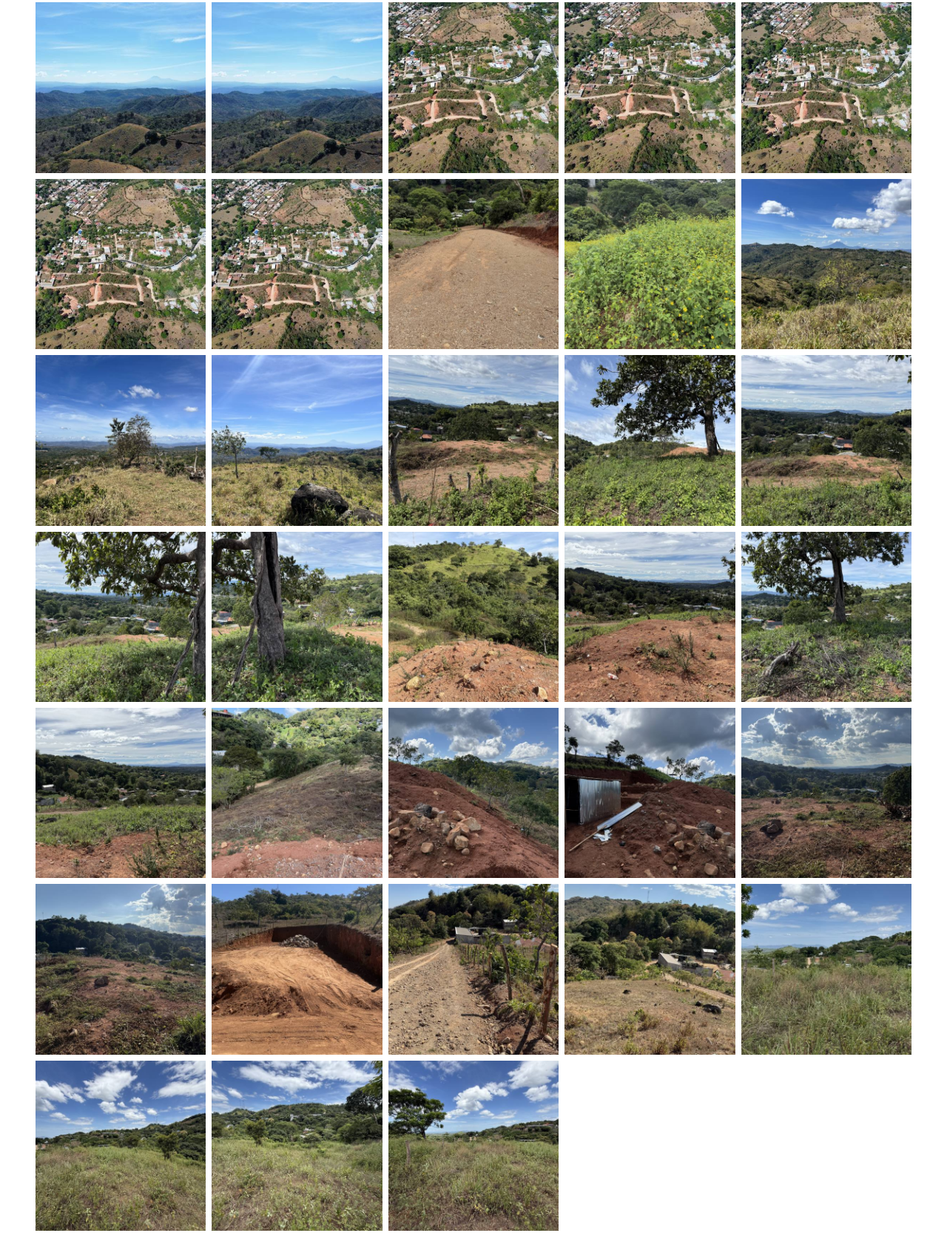
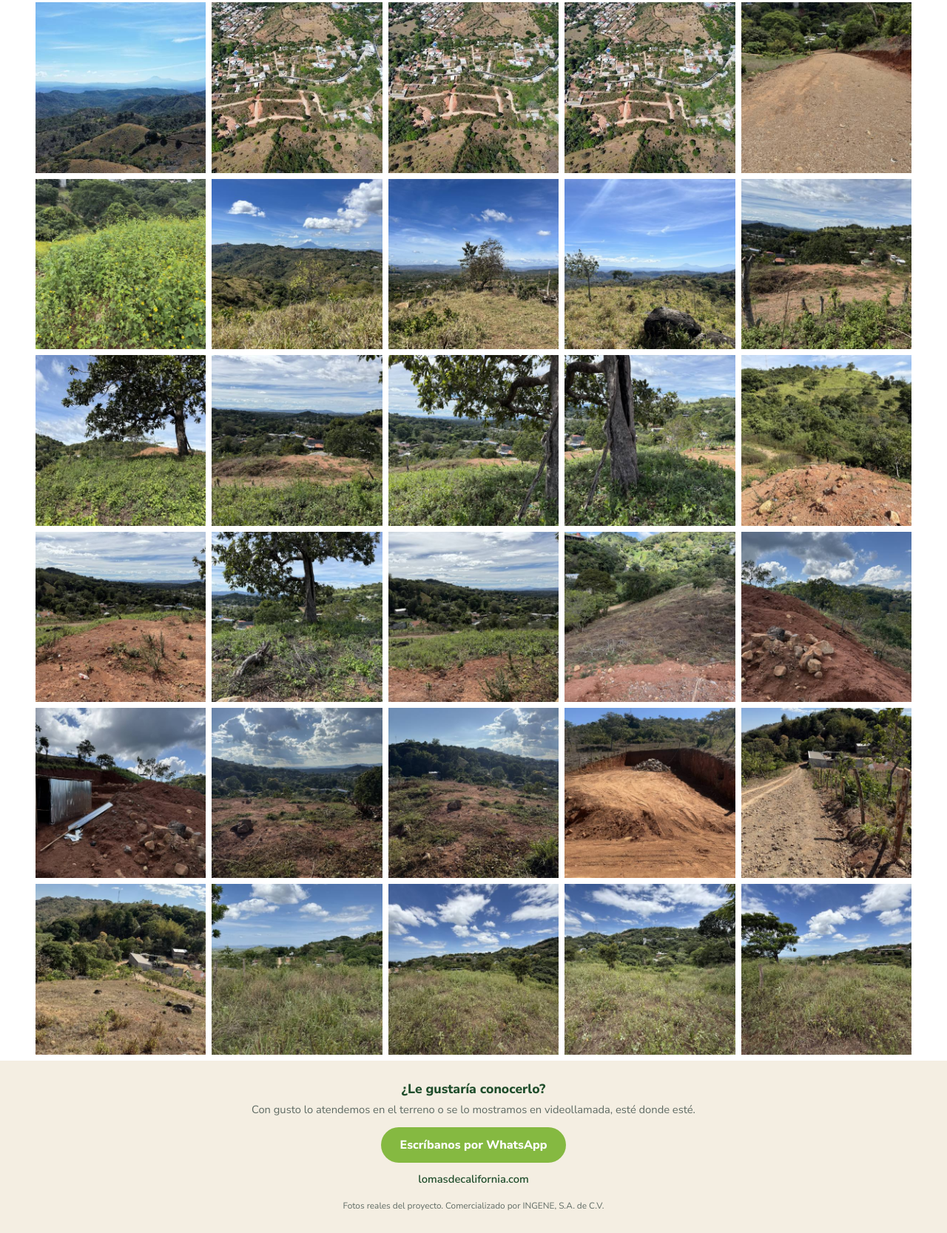
Before and after one commit to ChatbotINGENE/fotos-lomas-de-california, a plain HTML site: page index.html in a window 1280 px wide. Shown: the part 423-2090 px from the top of the page at 74% size. Drawn offline with Linux system fonts and the light colour scheme.

Commit message:
Quita tres fotos repetidas

```diff
--- a/index.html
+++ b/index.html
@@ -52,38 +52,35 @@ footer p{font-size:.92rem;color:var(--gris);margin-top:6px}
       <button class="foto" data-i="3" aria-label="Ver foto 4"><img src="img/04t.jpg" alt="Lomas de California, foto 4" loading="lazy" width="1500" height="844"></button>
       <button class="foto" data-i="4" aria-label="Ver foto 5"><img src="img/05t.jpg" alt="Lomas de California, foto 5" loading="lazy" width="1500" height="844"></button>
       <button class="foto" data-i="5" aria-label="Ver foto 6"><img src="img/06t.jpg" alt="Lomas de California, foto 6" loading="lazy" width="1500" height="844"></button>
-      <button class="foto" data-i="6" aria-label="Ver foto 7"><img src="img/07t.jpg" alt="Lomas de California, foto 7" loading="lazy" width="1500" height="844"></button>
-      <button class="foto" data-i="7" aria-label="Ver foto 8"><img src="img/08t.jpg" alt="Lomas de California, foto 8" loading="lazy" width="1500" height="844"></button>
-      <button class="foto" data-i="8" aria-label="Ver foto 9"><img src="img/09t.jpg" alt="Lomas de California, foto 9" loading="lazy" width="1500" height="844"></button>
-      <button class="foto" data-i="9" aria-label="Ver foto 10"><img src="img/10t.jpg" alt="Lomas de California, foto 10" loading="lazy" width="1500" height="844"></button>
-      <button class="foto" data-i="10" aria-label="Ver foto 11"><img src="img/11t.jpg" alt="Lomas de California, foto 11" loading="lazy" width="1500" height="844"></button>
-      <button class="foto" data-i="11" aria-label="Ver foto 12"><img src="img/12t.jpg" alt="Lomas de California, foto 12" loading="lazy" width="1500" height="844"></button>
-      <button class="foto" data-i="12" aria-label="Ver foto 13"><img src="img/13t.jpg" alt="Lomas de California, foto 13" loading="lazy" width="1125" height="1500"></button>
-      <button class="foto" data-i="13" aria-label="Ver foto 14"><img src="img/14t.jpg" alt="Lomas de California, foto 14" loading="lazy" width="1125" height="1500"></button>
-      <button class="foto" data-i="14" aria-label="Ver foto 15"><img src="img/15t.jpg" alt="Lomas de California, foto 15" loading="lazy" width="1500" height="1125"></button>
-      <button class="foto" data-i="15" aria-label="Ver foto 16"><img src="img/16t.jpg" alt="Lomas de California, foto 16" loading="lazy" width="1500" height="1125"></button>
-      <button class="foto" data-i="16" aria-label="Ver foto 17"><img src="img/17t.jpg" alt="Lomas de California, foto 17" loading="lazy" width="1500" height="1125"></button>
-      <button class="foto" data-i="17" aria-label="Ver foto 18"><img src="img/18t.jpg" alt="Lomas de California, foto 18" loading="lazy" width="1125" height="1500"></button>
-      <button class="foto" data-i="18" aria-label="Ver foto 19"><img src="img/19t.jpg" alt="Lomas de California, foto 19" loading="lazy" width="1125" height="1500"></button>
-      <button class="foto" data-i="19" aria-label="Ver foto 20"><img src="img/20t.jpg" alt="Lomas de California, foto 20" loading="lazy" width="1500" height="1125"></button>
-      <button class="foto" data-i="20" aria-label="Ver foto 21"><img src="img/21t.jpg" alt="Lomas de California, foto 21" loading="lazy" width="1500" height="1125"></button>
-      <button class="foto" data-i="21" aria-label="Ver foto 22"><img src="img/22t.jpg" alt="Lomas de California, foto 22" loading="lazy" width="1500" height="1125"></button>
-      <button class="foto" data-i="22" aria-label="Ver foto 23"><img src="img/23t.jpg" alt="Lomas de California, foto 23" loading="lazy" width="1500" height="1125"></button>
-      <button class="foto" data-i="23" aria-label="Ver foto 24"><img src="img/24t.jpg" alt="Lomas de California, foto 24" loading="lazy" width="1500" height="1125"></button>
-      <button class="foto" data-i="24" aria-label="Ver foto 25"><img src="img/25t.jpg" alt="Lomas de California, foto 25" loading="lazy" width="1500" height="1125"></button>
-      <button class="foto" data-i="25" aria-label="Ver foto 26"><img src="img/26t.jpg" alt="Lomas de California, foto 26" loading="lazy" width="1500" height="1125"></button>
-      <button class="foto" data-i="26" aria-label="Ver foto 27"><img src="img/27t.jpg" alt="Lomas de California, foto 27" loading="lazy" width="1125" height="1500"></button>
-      <button class="foto" data-i="27" aria-label="Ver foto 28"><img src="img/28t.jpg" alt="Lomas de California, foto 28" loading="lazy" width="1125" height="1500"></button>
-      <button class="foto" data-i="28" aria-label="Ver foto 29"><img src="img/29t.jpg" alt="Lomas de California, foto 29" loading="lazy" width="1125" height="1500"></button>
-      <button class="foto" data-i="29" aria-label="Ver foto 30"><img src="img/30t.jpg" alt="Lomas de California, foto 30" loading="lazy" width="1125" height="1500"></button>
-      <button class="foto" data-i="30" aria-label="Ver foto 31"><img src="img/31t.jpg" alt="Lomas de California, foto 31" loading="lazy" width="1125" height="1500"></button>
-      <button class="foto" data-i="31" aria-label="Ver foto 32"><img src="img/32t.jpg" alt="Lomas de California, foto 32" loading="lazy" width="1125" height="1500"></button>
-      <button class="foto" data-i="32" aria-label="Ver foto 33"><img src="img/33t.jpg" alt="Lomas de California, foto 33" loading="lazy" width="1125" height="1500"></button>
-      <button class="foto" data-i="33" aria-label="Ver foto 34"><img src="img/34t.jpg" alt="Lomas de California, foto 34" loading="lazy" width="1125" height="1500"></button>
-      <button class="foto" data-i="34" aria-label="Ver foto 35"><img src="img/35t.jpg" alt="Lomas de California, foto 35" loading="lazy" width="1125" height="1500"></button>
-      <button class="foto" data-i="35" aria-label="Ver foto 36"><img src="img/36t.jpg" alt="Lomas de California, foto 36" loading="lazy" width="1125" height="1500"></button>
-      <button class="foto" data-i="36" aria-label="Ver foto 37"><img src="img/37t.jpg" alt="Lomas de California, foto 37" loading="lazy" width="1125" height="1500"></button>
-      <button class="foto" data-i="37" aria-label="Ver foto 38"><img src="img/38t.jpg" alt="Lomas de California, foto 38" loading="lazy" width="1125" height="1500"></button>
+      <button class="foto" data-i="6" aria-label="Ver foto 7"><img src="img/08t.jpg" alt="Lomas de California, foto 7" loading="lazy" width="1500" height="844"></button>
+      <button class="foto" data-i="7" aria-label="Ver foto 8"><img src="img/09t.jpg" alt="Lomas de California, foto 8" loading="lazy" width="1500" height="844"></button>
+      <button class="foto" data-i="8" aria-label="Ver foto 9"><img src="img/10t.jpg" alt="Lomas de California, foto 9" loading="lazy" width="1500" height="844"></button>
+      <button class="foto" data-i="9" aria-label="Ver foto 10"><img src="img/13t.jpg" alt="Lomas de California, foto 10" loading="lazy" width="1125" height="1500"></button>
+      <button class="foto" data-i="10" aria-label="Ver foto 11"><img src="img/14t.jpg" alt="Lomas de California, foto 11" loading="lazy" width="1125" height="1500"></button>
+      <button class="foto" data-i="11" aria-label="Ver foto 12"><img src="img/15t.jpg" alt="Lomas de California, foto 12" loading="lazy" width="1500" height="1125"></button>
+      <button class="foto" data-i="12" aria-label="Ver foto 13"><img src="img/16t.jpg" alt="Lomas de California, foto 13" loading="lazy" width="1500" height="1125"></button>
+      <button class="foto" data-i="13" aria-label="Ver foto 14"><img src="img/17t.jpg" alt="Lomas de California, foto 14" loading="lazy" width="1500" height="1125"></button>
+      <button class="foto" data-i="14" aria-label="Ver foto 15"><img src="img/18t.jpg" alt="Lomas de California, foto 15" loading="lazy" width="1125" height="1500"></button>
+      <button class="foto" data-i="15" aria-label="Ver foto 16"><img src="img/19t.jpg" alt="Lomas de California, foto 16" loading="lazy" width="1125" height="1500"></button>
+      <button class="foto" data-i="16" aria-label="Ver foto 17"><img src="img/20t.jpg" alt="Lomas de California, foto 17" loading="lazy" width="1500" height="1125"></button>
+      <button class="foto" data-i="17" aria-label="Ver foto 18"><img src="img/21t.jpg" alt="Lomas de California, foto 18" loading="lazy" width="1500" height="1125"></button>
+      <button class="foto" data-i="18" aria-label="Ver foto 19"><img src="img/22t.jpg" alt="Lomas de California, foto 19" loading="lazy" width="1500" height="1125"></button>
+      <button class="foto" data-i="19" aria-label="Ver foto 20"><img src="img/23t.jpg" alt="Lomas de California, foto 20" loading="lazy" width="1500" height="1125"></button>
+      <button class="foto" data-i="20" aria-label="Ver foto 21"><img src="img/24t.jpg" alt="Lomas de California, foto 21" loading="lazy" width="1500" height="1125"></button>
+      <button class="foto" data-i="21" aria-label="Ver foto 22"><img src="img/25t.jpg" alt="Lomas de California, foto 22" loading="lazy" width="1500" height="1125"></button>
+      <button class="foto" data-i="22" aria-label="Ver foto 23"><img src="img/26t.jpg" alt="Lomas de California, foto 23" loading="lazy" width="1500" height="1125"></button>
+      <button class="foto" data-i="23" aria-label="Ver foto 24"><img src="img/27t.jpg" alt="Lomas de California, foto 24" loading="lazy" width="1125" height="1500"></button>
+      <button class="foto" data-i="24" aria-label="Ver foto 25"><img src="img/28t.jpg" alt="Lomas de California, foto 25" loading="lazy" width="1125" height="1500"></button>
+      <button class="foto" data-i="25" aria-label="Ver foto 26"><img src="img/29t.jpg" alt="Lomas de California, foto 26" loading="lazy" width="1125" height="1500"></button>
+      <button class="foto" data-i="26" aria-label="Ver foto 27"><img src="img/30t.jpg" alt="Lomas de California, foto 27" loading="lazy" width="1125" height="1500"></button>
+      <button class="foto" data-i="27" aria-label="Ver foto 28"><img src="img/31t.jpg" alt="Lomas de California, foto 28" loading="lazy" width="1125" height="1500"></button>
+      <button class="foto" data-i="28" aria-label="Ver foto 29"><img src="img/32t.jpg" alt="Lomas de California, foto 29" loading="lazy" width="1125" height="1500"></button>
+      <button class="foto" data-i="29" aria-label="Ver foto 30"><img src="img/33t.jpg" alt="Lomas de California, foto 30" loading="lazy" width="1125" height="1500"></button>
+      <button class="foto" data-i="30" aria-label="Ver foto 31"><img src="img/34t.jpg" alt="Lomas de California, foto 31" loading="lazy" width="1125" height="1500"></button>
+      <button class="foto" data-i="31" aria-label="Ver foto 32"><img src="img/35t.jpg" alt="Lomas de California, foto 32" loading="lazy" width="1125" height="1500"></button>
+      <button class="foto" data-i="32" aria-label="Ver foto 33"><img src="img/36t.jpg" alt="Lomas de California, foto 33" loading="lazy" width="1125" height="1500"></button>
+      <button class="foto" data-i="33" aria-label="Ver foto 34"><img src="img/37t.jpg" alt="Lomas de California, foto 34" loading="lazy" width="1125" height="1500"></button>
+      <button class="foto" data-i="34" aria-label="Ver foto 35"><img src="img/38t.jpg" alt="Lomas de California, foto 35" loading="lazy" width="1125" height="1500"></button>
 </main>
 
 <footer>
@@ -103,7 +100,7 @@ footer p{font-size:.92rem;color:var(--gris);margin-top:6px}
 </div>
 
 <script>
-const FOTOS = [{"n": "01"}, {"n": "02"}, {"n": "03"}, {"n": "04"}, {"n": "05"}, {"n": "06"}, {"n": "07"}, {"n": "08"}, {"n": "09"}, {"n": "10"}, {"n": "11"}, {"n": "12"}, {"n": "13"}, {"n": "14"}, {"n": "15"}, {"n": "16"}, {"n": "17"}, {"n": "18"}, {"n": "19"}, {"n": "20"}, {"n": "21"}, {"n": "22"}, {"n": "23"}, {"n": "24"}, {"n": "25"}, {"n": "26"}, {"n": "27"}, {"n": "28"}, {"n": "29"}, {"n": "30"}, {"n": "31"}, {"n": "32"}, {"n": "33"}, {"n": "34"}, {"n": "35"}, {"n": "36"}, {"n": "37"}, {"n": "38"}];
+const FOTOS = [{"n": "01"}, {"n": "02"}, {"n": "03"}, {"n": "04"}, {"n": "05"}, {"n": "06"}, {"n": "08"}, {"n": "09"}, {"n": "10"}, {"n": "13"}, {"n": "14"}, {"n": "15"}, {"n": "16"}, {"n": "17"}, {"n": "18"}, {"n": "19"}, {"n": "20"}, {"n": "21"}, {"n": "22"}, {"n": "23"}, {"n": "24"}, {"n": "25"}, {"n": "26"}, {"n": "27"}, {"n": "28"}, {"n": "29"}, {"n": "30"}, {"n": "31"}, {"n": "32"}, {"n": "33"}, {"n": "34"}, {"n": "35"}, {"n": "36"}, {"n": "37"}, {"n": "38"}];
 const visor = document.getElementById('visor'), grande = document.getElementById('grande'),
       cuenta = visor.querySelector('.cuenta');
 let i = 0;
```
Also changed, not shown: img/logo-blanco.png (added).
